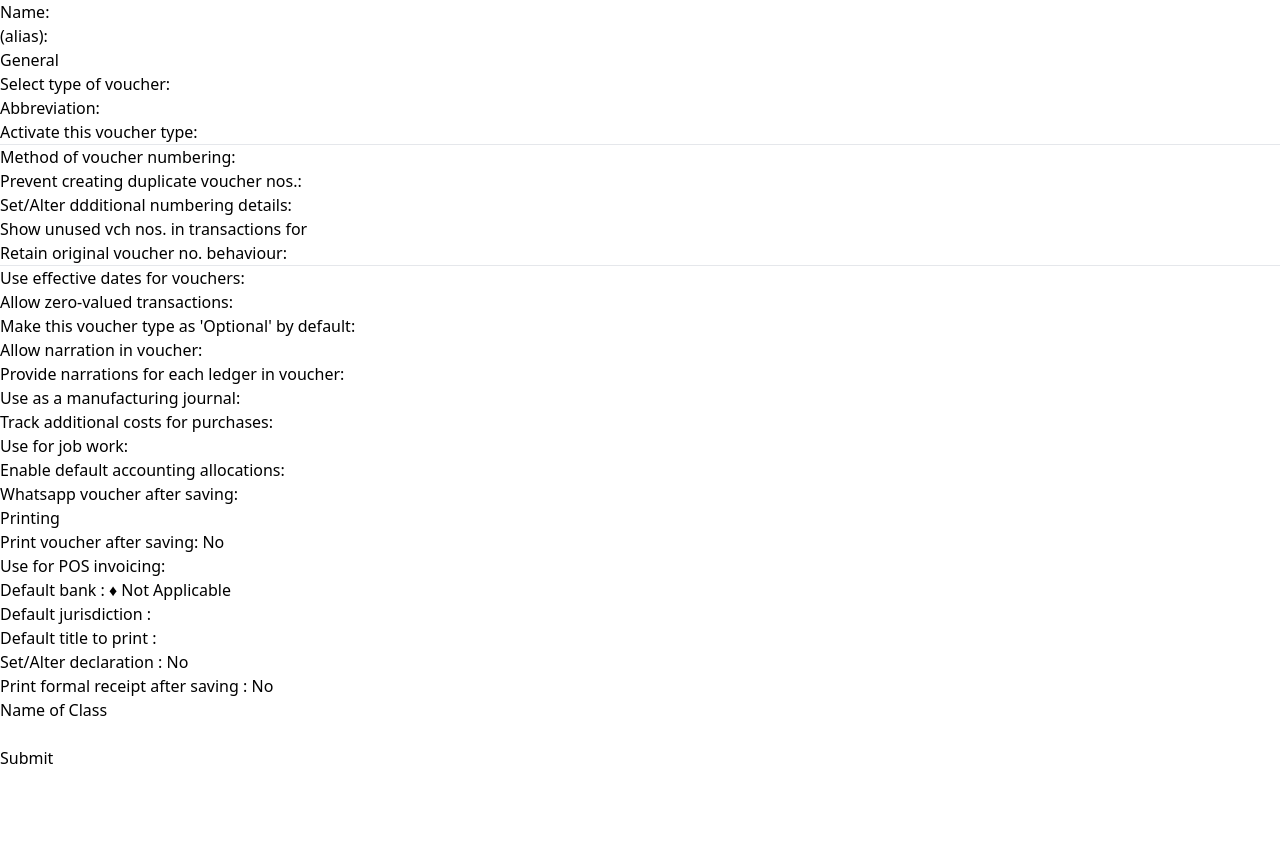
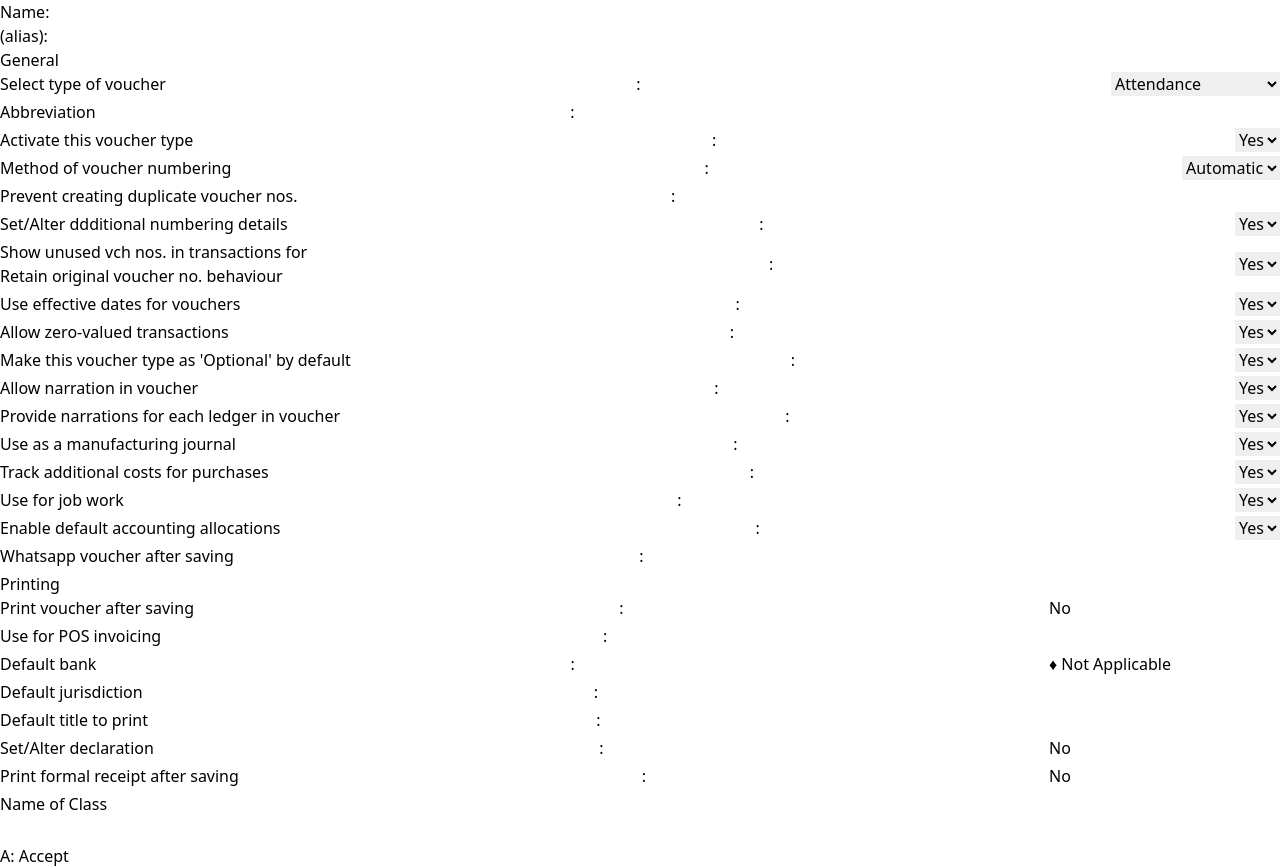
Before and after one commit to alibabakutty/Cloud9-ERP, a React (Vite) app: page / in a window 1280 px wide. Before the commit the page ends 800 px from the top, so only its background shows below. Built offline with nearby package versions, Linux system fonts and the light colour scheme.

Commit message:
fix : another changes in form

```diff
--- a/src/index.css
+++ b/src/index.css
@@ -1,3 +1,11 @@
 @tailwind base;
 @tailwind components;
 @tailwind utilities;
+
+.input-grp{
+    width: 100%;
+    display: flex;
+    justify-content: space-between;
+    align-items: center;
+    padding-bottom: 4px;
+}
--- a/src/page/components/VoucherTypeCreate.jsx
+++ b/src/page/components/VoucherTypeCreate.jsx
@@ -1,189 +1,267 @@
 import React from 'react'
 
 const VoucherTypeCreate = () => {
+
+
+
+
   return (
     <div>
 
 
-      <div className=' container w-[1200px] h-[400px] bg-[#fff] m-0 border border-none' >
+      <div className=' container text-sm w-[1200px] h-[600px] bg-[#fff] m-0 border border-[#ccc]' >
+
         <form action="">
 
-          <div className='top-part m-1'>
+          <div className='top-part border-b border-[#ccc] p-2'>
 
-            <div className='top-grp'>
+            <div className='top-grp mb-1'>
               <label className='label-form mr-11' htmlFor="voucherName">Name</label>
-              : <input className='input-form w-72 h-4 bg-[#F8D082] ' type="text" id='voucherName' name='voucherName' required /><br />
+              : <input className='w-60 h-5 focus:bg-[#F8D082] ' type="text" id='voucherName' name='voucherName' required /><br />
             </div>
 
             <div className='top-grp'>
               <label className='label-form mr-11' htmlFor="alias">(alias)</label>
-              : <input className='input-form w-72 h-4 bg-[#F8D082]' type="text" id='alias' name='alias' required />
+              : <input className='w-60 h-5 mb-10 focus:bg-[#F8D082]' type="text" id='alias' name='alias' required />
             </div>
-
 
 
           </div>
 
-          <div className='middle'>
-            <div className='general'>
+          <div className='middle flex justify-between h-[503px] ' >
+            <div className='general w-[500px] p-2 border-r border-[#ccc]'>
 
-              <div className='input-grp' id='heading'>
-                <label htmlFor="">General</label>
+              <div className=' mt-2 text-center' id='heading'>
+                <label className='border-b' htmlFor="">General</label>
               </div>
 
               <div className='input-grp' id='selectTypeOfVoucher'>
-                <label htmlFor="selectTypeOfVoucher">Select type of voucher</label>
-                : <input type="text" id='selectTypeOfVoucher' name='selectTypeOfVoucher' required /><br />
+                <label className='mr-[178px]' htmlFor="selectTypeOfVoucher">Select type of voucher</label>
+                  {/* : <input className=' h-5 focus:bg-[#F8D082] ' type="text" id='selectTypeOfVoucher' name='selectTypeOfVoucher' required /> */}
+                   : <select className=' w-40 h-5 focus:bg-[#F8D082] ' name="selectTypeOfVoucher" id="selectTypeOfVoucher">
+                    <option value="Attendance">Attendance</option>
+                    <option value="Contra">Contra</option>
+                    <option value="Credit Note">Credit Note</option>
+                    <option value="Debit Note">Debit Note</option>
+                    <option value="Delivery Note">Delivery Note</option>
+                    <option value="Job Work In Order">Job Work In Order</option>
+                    <option value="Job Work Out Order">Job Work Out Order</option>
+                    <option value="Journal">Journal</option>
+                    <option value="Material In">Material In</option>
+                    <option value="Material Out">Material Out</option>
+                    <option value="Memorandum">Memorandum</option>
+                    <option value="Payment">Payment</option>
+                    <option value="Payroll">Payroll</option>
+                    <option value="Physical Stock">Physical Stock</option>
+                    <option value="Purchase">Purchase</option>
+                    <option value="Purchase Order">Purchase Order</option>
+                    <option value="Receipt">Receipt</option>
+                    <option value="Receipt Note">Receipt Note</option>
+                    <option value="Rejections In">Rejections In</option>
+                    <option value="Rejections Out">Rejections Out</option>
+                    <option value="Reversing Journal">Reversing Journal</option>
+                    <option value="Sales">Sales</option>
+                    <option value="Sales Order">Sales Order</option>
+                    <option value="Stock Journal">Stock Journal</option>
+                  </select>
               </div>
 
               <div className='input-grp' id='abbreviation'>
-                <label htmlFor="abbreviation">Abbreviation</label>
-                : <input type="text" id='abbreviation' name='abbreviation' required /><br />
+                <label className='mr-[235px]' htmlFor="abbreviation">Abbreviation</label>
+                : <input className=' h-5 focus:bg-[#F8D082] ' type="text" id='abbreviation' name='abbreviation' required />
               </div>
 
-              <div className='input-grp' id='activateThisVoucherType'>
-                <label htmlFor="activateThisVoucherType">Activate this voucher type</label>
-                : <input type="text" id='activateThisVoucherType' name='activateThisVoucherType' required /><br />
-              </div>
-
-
-              <hr />
-
-
-              <div className='input-grp' id='methodOfVoucherNumbering'>
-                <label htmlFor="methodOfVoucherNumbering">Method of voucher numbering</label>
-                : <input type="text" id='methodOfVoucherNumbering' name='methodOfVoucherNumbering' required /><br />
-              </div>
-
-              <div className='input-grp' id='preventCreateDuplicateVoucherNo'>
-                <label htmlFor="preventCreateDuplicateVoucherNo">Prevent creating duplicate voucher nos.</label>
-                : <input type="text" id='preventCreateDuplicateVoucherNo' name='preventCreateDuplicateVoucherNo' required /><br />
-              </div>
-
-              <div className='input-grp' id='setOrAlterAdditionalNumberingDetails'>
-                <label htmlFor="setOrAlterAdditionalNumberingDetails">Set/Alter ddditional numbering details</label>
-                : <input type="text" id='setOrAlterAdditionalNumberingDetails' name='setOrAlterAdditionalNumberingDetails' required /><br />
-              </div>
-
-              <div className='input-grp' id='showUnusedVoucherNumbersInTransactions'>
-                <label htmlFor="showUnusedVoucherNumbersInTransactions">Show unused vch nos. in transactions for <br />Retain original voucher no. behaviour</label>
-                : <input type="text" id='showUnusedVoucherNumbersInTransactions' name='showUnusedVoucherNumbersInTransactions' required /><br />
-              </div>
-
-              <hr />
-
-              <div className='input-grp' id='useEffectiveDatesForVouchers'>
-                <label htmlFor="useEffectiveDatesForVouchers">Use effective dates for vouchers</label>
-                : <input type="text" id='useEffectiveDatesForVouchers' name='useEffectiveDatesForVouchers' required /><br />
-              </div>
-
-              <div className='input-grp' id='allowZeroValuesTransactions'>
-                <label htmlFor="allowZeroValuesTransactions">Allow zero-valued transactions</label>
-                : <input type="text" id='allowZeroValuesTransactions' name='allowZeroValuesTransactions' required /><br />
-              </div>
-
-              <div className='input-grp' id='makeThisVoucherTypeAsOptionalByDefault'>
-                <label htmlFor="makeThisVoucherTypeAsOptionalByDefault">Make this voucher type as 'Optional' by default</label>
-                : <input type="text" id='makeThisVoucherTypeAsOptionalByDefault' name='makeThisVoucherTypeAsOptionalByDefault' required /><br />
-              </div>
-
-              <div className='input-grp' id='allowNarrationInVoucher'>
-                <label htmlFor="allowNarrationInVoucher">Allow narration in voucher</label>
-                : <input type="text" id='allowNarrationInVoucher' name='allowNarrationInVoucher' required /><br />
-              </div>
-
-              <div className='input-grp' id='provideNarrationsForEachLedgerInVoucher'>
-                <label htmlFor="provideNarrationsForEachLedgerInVoucher">Provide narrations for each ledger in voucher</label>
-                : <input type="text" id='provideNarrationsForEachLedgerInVoucher' name='provideNarrationsForEachLedgerInVoucher' required /><br />
-              </div>
-
-              <div className='input-grp' id='useAsManufacturingJournal'>
-                <label htmlFor="useAsManufacturingJournal">Use as a manufacturing journal</label>
-                : <input type="text" id='useAsManufacturingJournal' name='useAsManufacturingJournal' required /><br />
-              </div>
-
-              <div className='input-grp' id='trackAdditionalCoastsForPurchases'>
-                <label htmlFor="trackAdditionalCoastsForPurchases">Track additional costs for purchases</label>
-                : <input type="text" id='trackAdditionalCoastsForPurchases' name='trackAdditionalCoastsForPurchases' required /><br />
-              </div>
-
-              <div className='input-grp' id='useForJobWork'>
-                <label htmlFor="useForJobWork">Use for job work</label>
-                : <input type="text" id='useForJobWork' name='useForJobWork' required /><br />
-              </div>
-
-              <div className='input-grp' id='enableDefaultAccountingAllocations'>
-                <label htmlFor="enableDefaultAccountingAllocations">Enable default accounting allocations</label>
-                : <input type="text" id='enableDefaultAccountingAllocations' name='enableDefaultAccountingAllocations' required /><br />
-              </div>
-
-              <div className='input-grp' id='whatsappVoucherAfterSaving'>
-                <label htmlFor="whatsappVoucherAfterSaving">Whatsapp voucher after saving</label>
-                : <input type="text" id='whatsappVoucherAfterSaving' name='whatsappVoucherAfterSaving' />
+              <div className='input-grp flex justify-evenly items-center pb-3 border-b border-[#ccc]' id='activateThisVoucherType'>
+                <label className='mr-[155px]' htmlFor="activateThisVoucherType">Activate this voucher type</label>
+                {/* : <input className=' h-5 focus:bg-[#F8D082] ' type="text" id='activateThisVoucherType' name='activateThisVoucherType' required /> */}
+                 : <select className='w-40 h-5 focus:bg-[#F8D082]' name="activateThisVoucherType" id="activateThisVoucherType">
+                  <option  value="Yes">Yes</option>
+                  <option  value="No">No</option>
+                </select>
               </div>
 
 
 
+
+              <div className='input-grp' id='methodOfVoucherNumbering'>
+                <label className='mr-[122px]' htmlFor="methodOfVoucherNumbering">Method of voucher numbering</label>
+                {/* : <input className=' h-5 focus:bg-[#F8D082] ' type="text" id='methodOfVoucherNumbering' name='methodOfVoucherNumbering' required /> */}
+                : <select className='w-40 h-5 focus:bg-[#F8D082]' name="methodOfVoucherNumbering" id="methodOfVoucherNumbering">
+                  <option  value="Automatic">Automatic</option>
+                  <option  value="Manual">Manual</option>
+                </select>
+              </div>
+
+              <div className='input-grp' id='preventCreateDuplicateVoucherNo'>
+                <label className='mr-[70px]' htmlFor="preventCreateDuplicateVoucherNo">Prevent creating duplicate voucher nos.</label>
+                : <input className='h-5 focus:bg-[#F8D082] ' type="text" id='preventCreateDuplicateVoucherNo' name='preventCreateDuplicateVoucherNo' required />
+              </div>
+
+              <div className='input-grp' id='setOrAlterAdditionalNumberingDetails'>
+                <label className='mr-[77px]' htmlFor="setOrAlterAdditionalNumberingDetails">Set/Alter ddditional numbering details</label>
+                {/* :<input className='h-5 focus:bg-[#F8D082] ' type="text" id='setOrAlterAdditionalNumberingDetails' name='setOrAlterAdditionalNumberingDetails' required /> */}
+                : <select className='w-40 h-5 focus:bg-[#F8D082]' name="setOrAlterAdditionalNumberingDetails" id="setOrAlterAdditionalNumberingDetails">
+                  <option  value="Yes">Yes</option>
+                  <option  value="No">No</option>
+                </select>
+              </div>
+
+              <div className='input-grp pb-2 border-b border-[#ccc]' id='showUnusedVoucherNumbersInTransactions'>
+                <label className='mr-[59px]' htmlFor="showUnusedVoucherNumbersInTransactions">Show unused vch nos. in transactions for <br />Retain original voucher no. behaviour</label>
+                {/* : <input className=' h-5 focus:bg-[#F8D082] ' type="text" id='showUnusedVoucherNumbersInTransactions' name='showUnusedVoucherNumbersInTransactions' required /> */}
+                : <select className='w-40 h-5 focus:bg-[#F8D082]' name="showUnusedVoucherNumbersInTransactions" id="showUnusedVoucherNumbersInTransactions">
+                  <option  value="Yes">Yes</option>
+                  <option  value="No">No</option>
+                </select>
+              </div>
+
+
+
+              <div className='input-grp' id='useEffectiveDatesForVouchers'>
+                <label className='mr-[117px]' htmlFor="useEffectiveDatesForVouchers">Use effective dates for vouchers</label>
+                {/* : <input className=' h-5 focus:bg-[#F8D082] ' type="text" id='useEffectiveDatesForVouchers' name='useEffectiveDatesForVouchers' required /> */}
+                : <select className='w-40 h-5 focus:bg-[#F8D082]' name="useEffectiveDatesForVouchers" id="useEffectiveDatesForVouchers">
+                  <option  value="Yes">Yes</option>
+                  <option  value="No">No</option>
+                </select>
+              </div>
+
+              <div className='input-grp' id='allowZeroValuesTransactions'>
+                <label className='mr-[123px]' htmlFor="allowZeroValuesTransactions">Allow zero-valued transactions</label>
+                {/* : <input className='h-5 focus:bg-[#F8D082] ' type="text" id='allowZeroValuesTransactions' name='allowZeroValuesTransactions' required /> */}
+                : <select className='w-40 h-5 focus:bg-[#F8D082]' name="allowZeroValuesTransactions" id="allowZeroValuesTransactions">
+                  <option  value="Yes">Yes</option>
+                  <option  value="No">No</option>
+                </select>
+              </div>
+
+              <div className='input-grp' id='makeThisVoucherTypeAsOptionalByDefault'>
+                <label className='mr-[22px]' htmlFor="makeThisVoucherTypeAsOptionalByDefault">Make this voucher type as 'Optional' by default</label>
+                {/* : <input className='h-5 focus:bg-[#F8D082] ' type="text" id='makeThisVoucherTypeAsOptionalByDefault' name='makeThisVoucherTypeAsOptionalByDefault' required /> */}
+                : <select className='w-40 h-5 focus:bg-[#F8D082]' name="makeThisVoucherTypeAsOptionalByDefault" id="makeThisVoucherTypeAsOptionalByDefault">
+                  <option  value="Yes">Yes</option>
+                  <option  value="No">No</option>
+                </select>
+              </div>
+
+              <div className='input-grp' id='allowNarrationInVoucher'>
+                <label className='mr-[150px]' htmlFor="allowNarrationInVoucher">Allow narration in voucher</label>
+                {/* : <input className='h-5 focus:bg-[#F8D082] ' type="text" id='allowNarrationInVoucher' name='allowNarrationInVoucher' required /> */}
+                : <select className='w-40 h-5 focus:bg-[#F8D082]' name="allowNarrationInVoucher" id="allowNarrationInVoucher">
+                  <option  value="Yes">Yes</option>
+                  <option  value="No">No</option>
+                </select>
+              </div>
+
+              <div className='input-grp' id='provideNarrationsForEachLedgerInVoucher'>
+                <label className='mr-[35px]' htmlFor="provideNarrationsForEachLedgerInVoucher">Provide narrations for each ledger in voucher</label>
+                {/* : <input className=' h-5 focus:bg-[#F8D082] ' type="text" id='provideNarrationsForEachLedgerInVoucher' name='provideNarrationsForEachLedgerInVoucher' required /> */}
+                : <select className='w-40 h-5 focus:bg-[#F8D082]' name="provideNarrationsForEachLedgerInVoucher" id="provideNarrationsForEachLedgerInVoucher">
+                  <option  value="Yes">Yes</option>
+                  <option  value="No">No</option>
+                </select>
+              </div>
+
+              <div className='input-grp' id='useAsManufacturingJournal'>
+                <label className='mr-[121px]' htmlFor="useAsManufacturingJournal">Use as a manufacturing journal</label>
+                {/* : <input className='wh-5 focus:bg-[#F8D082] ' type="text" id='useAsManufacturingJournal' name='useAsManufacturingJournal' required /> */}
+                : <select className='w-40 h-5 focus:bg-[#F8D082]' name="useAsManufacturingJournal" id="useAsManufacturingJournal">
+                  <option  value="Yes">Yes</option>
+                  <option  value="No">No</option>
+                </select>
+              </div>
+
+              <div className='input-grp' id='trackAdditionalCoastsForPurchases'>
+                <label className='mr-[94px]' htmlFor="trackAdditionalCoastsForPurchases">Track additional costs for purchases</label>
+                {/* : <input className='h-5 focus:bg-[#F8D082] ' type="text" id='trackAdditionalCoastsForPurchases' name='trackAdditionalCoastsForPurchases' required /> */}
+                : <select className='w-40 h-5 focus:bg-[#F8D082]' name="trackAdditionalCoastsForPurchases" id="trackAdditionalCoastsForPurchases">
+                  <option  value="Yes">Yes</option>
+                  <option  value="No">No</option>
+                </select>
+              </div>
+
+              <div className='input-grp' id='useForJobWork'>
+                <label className='mr-[210px]' htmlFor="useForJobWork">Use for job work</label>
+                {/* : <input className='h-5 focus:bg-[#F8D082] ' type="text" id='useForJobWork' name='useForJobWork' required /> */}
+                : <select className='w-40 h-5 focus:bg-[#F8D082]' name="useForJobWork" id="useForJobWork">
+                  <option  value="Yes">Yes</option>
+                  <option  value="No">No</option>
+                </select>
+              </div>
+
+              <div className='input-grp' id='enableDefaultAccountingAllocations'>
+                <label className='mr-[81px]' htmlFor="enableDefaultAccountingAllocations">Enable default accounting allocations</label>
+                {/* : <input className='h-5 focus:bg-[#F8D082] ' type="text" id='enableDefaultAccountingAllocations' name='enableDefaultAccountingAllocations' required /> */}
+                : <select className='w-40 h-5 focus:bg-[#F8D082]' name="enableDefaultAccountingAllocations" id="enableDefaultAccountingAllocations">
+                  <option  value="Yes">Yes</option>
+                  <option  value="No">No</option>
+                </select>
+              </div>
+
+              <div className='input-grp' id='whatsappVoucherAfterSaving'>
+                <label className='mr-[120px]' htmlFor="whatsappVoucherAfterSaving">Whatsapp voucher after saving</label>
+                : <input className=' h-5 focus:bg-[#F8D082] ' type="text" id='whatsappVoucherAfterSaving' name='whatsappVoucherAfterSaving' />
+              </div>
             </div>
 
-            <div className='printing'>
+            <div className='printing w-[390px] p-2 border-r border-[#ccc]'>
 
-              <div className='input-grp' id='heading'>
-                <label htmlFor="">Printing</label>
+              <div className=' mt-2 text-center' id='heading'>
+                <label className='border-b' htmlFor="">Printing</label>
               </div>
 
               <div className='input-grp' id='printVoucherAfterSaving'>
-                <label for="printVoucherAfterSaving">Print voucher after saving</label>
-                : <input type="text" id="printVoucherAfterSaving" name="printVoucherAfterSaving" required value="No" /><br />
+                <label className='mr-[81px]' for="printVoucherAfterSaving">Print voucher after saving</label>
+                : <input className='w-32 h-5 focus:bg-[#F8D082] ' type="text" id="printVoucherAfterSaving" name="printVoucherAfterSaving" required value="No" />
               </div>
 
               <div className='input-grp' id='useForPosInvoicing'>
-                <label for="useForPosInvoicing">Use for POS invoicing</label>
-                : <input type="text" id="useForPosInvoicing" name="useForPosInvoicing" required autocomplete="off" /><br />
+                <label className='mr-[104px]' for="useForPosInvoicing">Use for POS invoicing</label>
+                : <input className='w-32 h-5 focus:bg-[#F8D082] ' type="text" id="useForPosInvoicing" name="useForPosInvoicing" required autocomplete="off" />
               </div>
 
               <div className='input-grp' id='defaultBank'>
-                <label for="defaultBank">Default bank </label>
-                : <input type="text" id="defaultBank" name="defaultBank" required value="&diams; Not Applicable" /><br />
+                <label className='mr-[158px]' for="defaultBank">Default bank </label>
+                : <input className='w-32 h-5 focus:bg-[#F8D082] ' type="text" id="defaultBank" name="defaultBank" required value="&diams; Not Applicable" />
               </div>
 
               <div className='input-grp' id='defaultJurisdiction'>
-                <label for="defaultJurisdiction">Default jurisdiction </label>
-                : <input type="text" id="defaultJurisdiction" name="defaultJurisdiction" required autocomplete="off" /><br />
+                <label className='mr-[120px]' for="defaultJurisdiction">Default jurisdiction </label>
+                : <input className='w-32 h-5 focus:bg-[#F8D082] ' type="text" id="defaultJurisdiction" name="defaultJurisdiction" required autocomplete="off" />
               </div>
 
               <div className='input-grp' id='defaultTitleToPrint'>
-                <label for="defaultTitleToPrint">Default title to print </label>
-                : <input type="text" id="defaultTitleToPrint" name="defaultTitleToPrint" required autocomplete="off" /><br />
+                <label className='mr-[114px]' for="defaultTitleToPrint">Default title to print </label>
+                : <input className='w-32 h-5 focus:bg-[#F8D082] ' type="text" id="defaultTitleToPrint" name="defaultTitleToPrint" required autocomplete="off" />
               </div>
 
               <div className='input-grp' id='setOrAlterDeclaration'>
-                <label for="setOrAlterDeclaration">Set/Alter declaration </label>
-                : <input type="text" id="setOrAlterDeclaration" name="setOrAlterDeclaration" required value="No" /><br />
+                <label className='mr-[107px]' for="setOrAlterDeclaration">Set/Alter declaration </label>
+                : <input className='w-32 h-5 focus:bg-[#F8D082] ' type="text" id="setOrAlterDeclaration" name="setOrAlterDeclaration" required value="No" />
               </div>
 
               <div className='input-grp' id='printFormalReceiptAfterSaving'>
-                <label for="printFormalReceiptAfterSaving">Print formal receipt after saving </label>
-                : <input type="text" id="printFormalReceiptAfterSaving" name="printFormalReceiptAfterSaving" required value="No" /><br />
+                <label className='mr-[40px]' for="printFormalReceiptAfterSaving">Print formal receipt after saving </label>
+                : <input className='w-32 h-5 focus:bg-[#F8D082] ' type="text" id="printFormalReceiptAfterSaving" name="printFormalReceiptAfterSaving" required value="No" />
               </div>
 
 
             </div>
 
 
-            <div className='nameOfClass'>
+            <div className='nameOfClass w-[250px]'>
 
-              <div className='input-grp' id='heading'>
-                <label htmlFor="">Name of Class</label>
+              <div className='mt-2' id='heading'>
+                <label className='border-b ml-16' htmlFor="">Name of Class</label>
               </div>
-              <div class="input-grp" id='nameOfClass'>
-                  <input type="text" id="nameOfClass" name="nameOfClass" required autocomplete="off" />
+              <div className="input-grp " id='nameOfClass'>
+                  <input className='w-40 h-5 focus:bg-[#F8D082] mx-auto' type="text" id="nameOfClass" name="nameOfClass" required autocomplete="off" />
               </div>
             </div>
 
           </div>
 
-          <input type="submit"  />
+          <input className='px-5 py-1 bg-slate-800 cursor-pointer text-white' type="submit" value="A: Accept"  />
 
         </form>
       </div>
```
